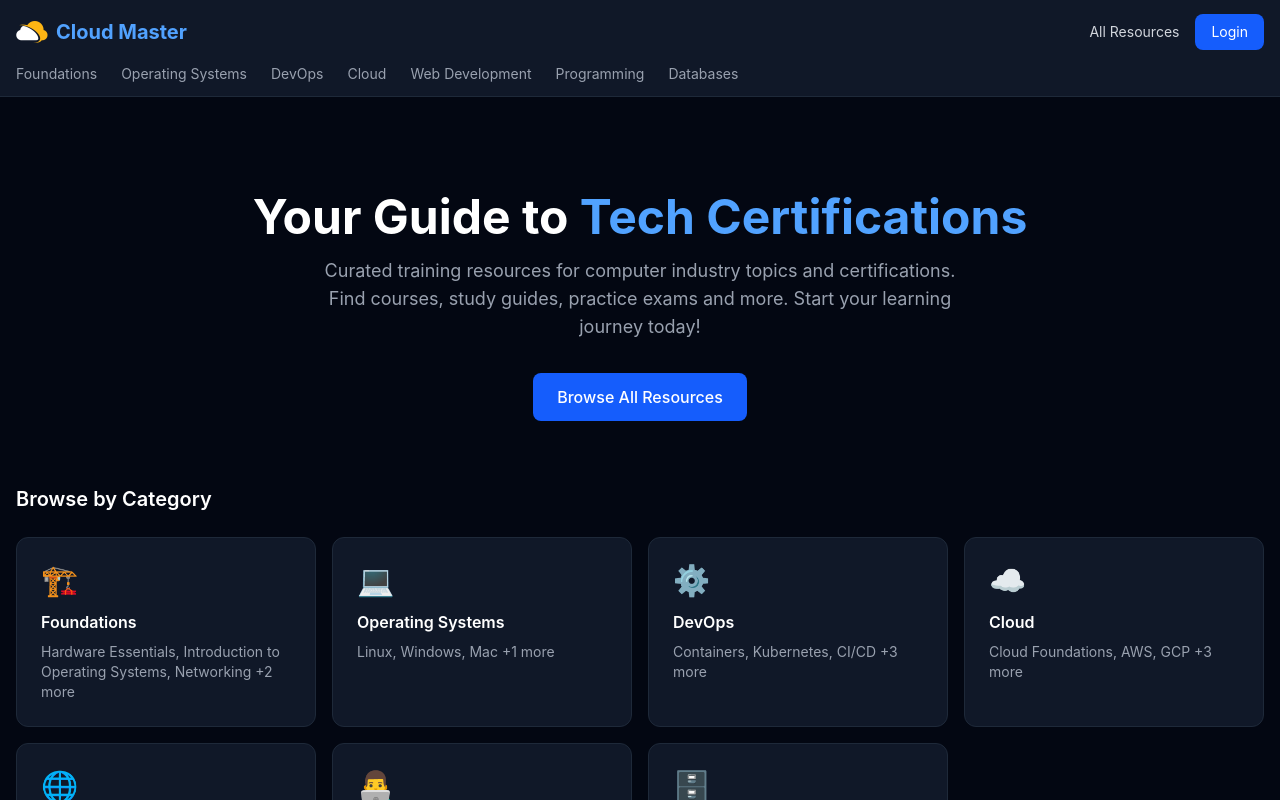
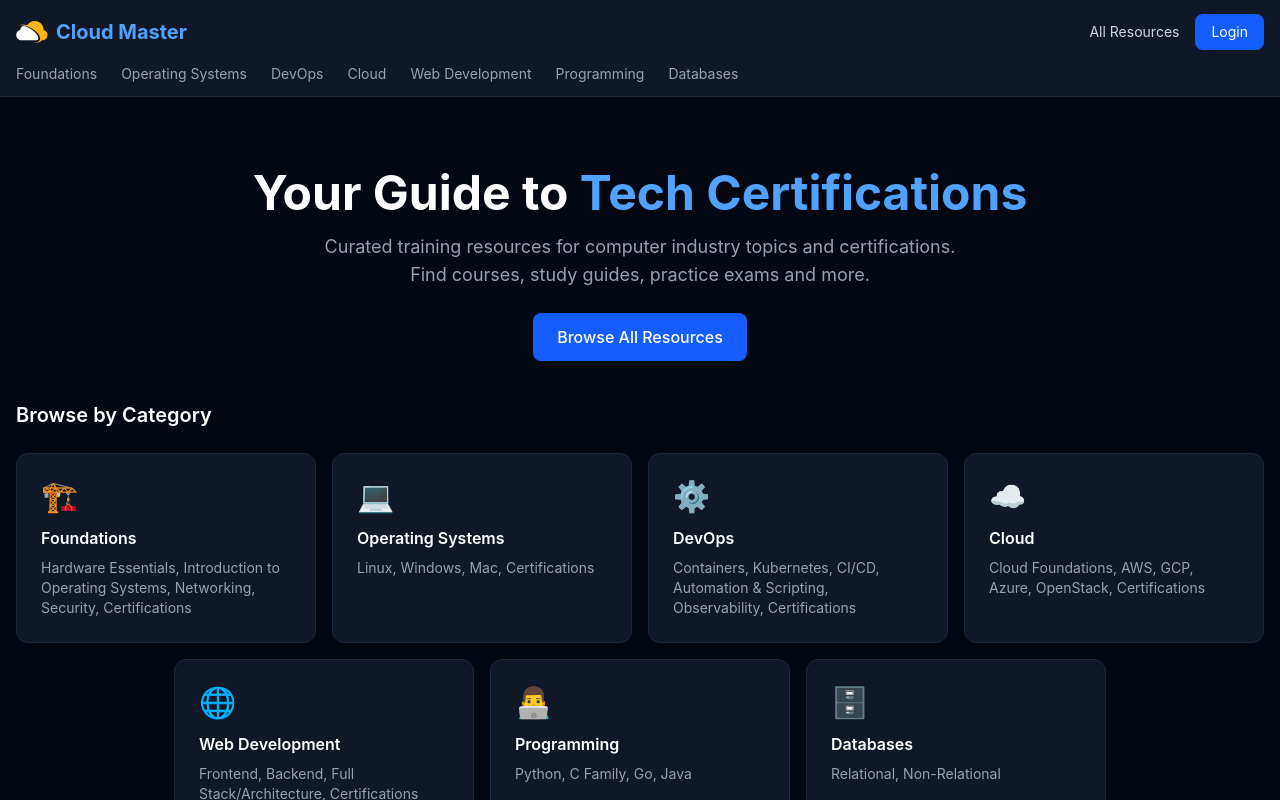
Before and after one commit to zemation/cloud-master-full-stack, a React (Vite) app in the folder cloud-master-io/: page / in a window 1280 px wide. Shown: the top 800 px of the page. Built offline with nearby package versions, Linux system fonts and the light colour scheme.

Commit message:
tighted padding in hero section centered tiles for short rows

```diff
--- a/cloud-master-io/src/pages/public/HomePage.jsx
+++ b/cloud-master-io/src/pages/public/HomePage.jsx
@@ -18,14 +18,14 @@ const HomePage = () => {
   return (
     <div>
       {/* Hero */}
-      <section className='text-center py-16'>
+      <section className='text-center py-10'>
         <h1 className='text-4xl md:text-5xl font-bold text-white mb-4'>
           Your Guide to{' '}
           <span className='text-blue-400'>Tech Certifications</span>
         </h1>
-        <p className='text-gray-400 text-lg max-w-2xl mx-auto mb-8'>
+        <p className='text-gray-400 text-lg max-w-2xl mx-auto mb-6'>
           Curated training resources for computer industry topics and certifications.
-          Find courses, study guides, practice exams and more. Start your learning journey today!
+          Find courses, study guides, practice exams and more.
         </p>
         <Link
           to='/resources'
@@ -38,18 +38,18 @@ const HomePage = () => {
       {/* Categories grid */}
       <section>
         <h2 className='text-xl font-semibold text-white mb-6'>Browse by Category</h2>
-        <div className='grid grid-cols-1 sm:grid-cols-2 lg:grid-cols-3 xl:grid-cols-4 gap-4'>
+        <div className='flex flex-wrap justify-center gap-4'>
           {Object.entries(navigationMap).map(([category, topics]) => (
             <Link
               key={category}
               to={`/category/${encodeURIComponent(category)}`}
+              className='w-full sm:w-[calc(50%-8px)] lg:w-[calc(25%-12px)]'
             >
               <Card className='h-full hover:border-blue-500 transition-colors'>
                 <div className='text-3xl mb-3'>{categoryIcons[category] || '📚'}</div>
                 <h3 className='text-white font-semibold mb-2'>{category}</h3>
                 <p className='text-gray-400 text-sm'>
-                  {topics.slice(0, 3).join(', ')}
-                  {topics.length > 3 && ` +${topics.length - 3} more`}
+                  {topics.join(', ')}
                 </p>
               </Card>
             </Link>
```
